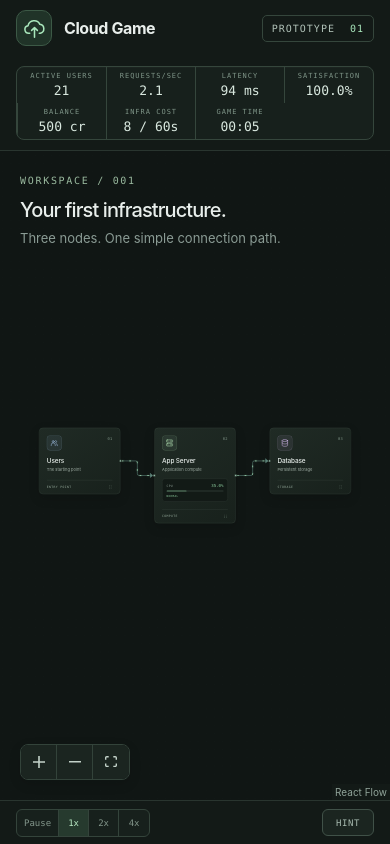
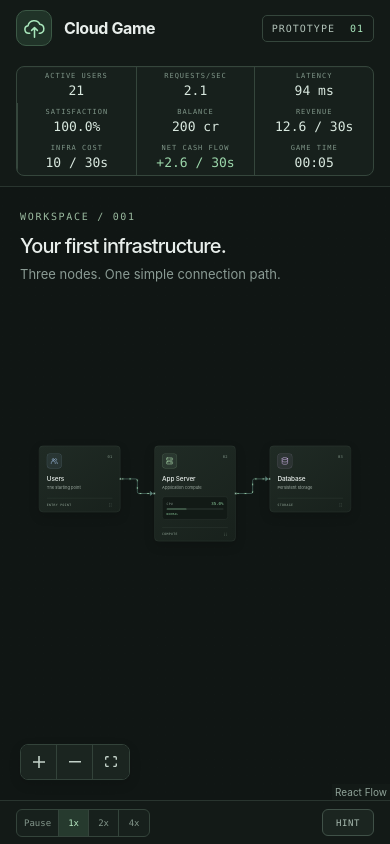
Before and after one commit to Eyadd101/mimar, a React (Vite) app: page / in a window 390 px wide. Built offline with nearby package versions, Linux system fonts and the light colour scheme.

Commit message:
Rebalance economy and add revenue

```diff
--- a/src/App.css
+++ b/src/App.css
@@ -176,7 +176,7 @@
 
 .traffic-hud {
   display: grid;
-  grid-template-columns: repeat(7, minmax(72px, 1fr));
+  grid-template-columns: repeat(9, minmax(72px, 1fr));
   margin: 0;
   overflow: hidden;
   border: 1px solid #35463c;
@@ -209,6 +209,14 @@
   color: #d9e8df;
   font: 13px var(--mono);
   font-variant-numeric: tabular-nums;
+}
+
+.traffic-hud dd[data-cash-flow='positive'] {
+  color: #9bd6aa;
+}
+
+.traffic-hud dd[data-cash-flow='negative'] {
+  color: #e98c7a;
 }
 
 .traffic-hud__notice {
@@ -818,7 +826,7 @@
   }
 
   .traffic-hud {
-    grid-template-columns: repeat(7, minmax(0, 1fr));
+    grid-template-columns: repeat(9, minmax(0, 1fr));
     width: 100%;
   }
 
@@ -854,7 +862,7 @@
   }
 
   .traffic-hud {
-    grid-template-columns: repeat(4, minmax(0, 1fr));
+    grid-template-columns: repeat(3, minmax(0, 1fr));
     width: 100%;
   }
 
--- a/src/App.tsx
+++ b/src/App.tsx
@@ -93,7 +93,9 @@ function App() {
           customerSatisfaction={traffic.customerSatisfaction}
           satisfactionReason={traffic.satisfactionReason}
           balance={traffic.balance}
-          infrastructureCost={traffic.appServer.costPerPeriod}
+          revenuePerPeriod={traffic.revenuePerPeriod}
+          infrastructureCost={traffic.infrastructureCostPerPeriod}
+          netCashFlowPerPeriod={traffic.netCashFlowPerPeriod}
           costPeriodSeconds={appServerResourceConfig.costPeriodSeconds}
           gameTimeSeconds={traffic.gameTimeSeconds}
         />
--- a/src/components/TrafficHud.tsx
+++ b/src/components/TrafficHud.tsx
@@ -5,9 +5,15 @@ type TrafficHudProps = {
   customerSatisfaction: number
   satisfactionReason: string | null
   balance: number
+  revenuePerPeriod: number
   infrastructureCost: number
+  netCashFlowPerPeriod: number
   costPeriodSeconds: number
   gameTimeSeconds: number
+}
+
+function formatCredits(value: number) {
+  return Number.isInteger(value) ? value.toFixed(0) : value.toFixed(1)
 }
 
 function formatGameTime(totalSeconds: number) {
@@ -24,7 +30,9 @@ export function TrafficHud({
   customerSatisfaction,
   satisfactionReason,
   balance,
+  revenuePerPeriod,
   infrastructureCost,
+  netCashFlowPerPeriod,
   costPeriodSeconds,
   gameTimeSeconds,
 }: TrafficHudProps) {
@@ -49,11 +57,22 @@ export function TrafficHud({
         </div>
         <div className="traffic-hud__metric">
           <dt>Balance</dt>
-          <dd>{balance} cr</dd>
+          <dd>{formatCredits(balance)} cr</dd>
+        </div>
+        <div className="traffic-hud__metric">
+          <dt>Revenue</dt>
+          <dd>{formatCredits(revenuePerPeriod)} / {costPeriodSeconds}s</dd>
         </div>
         <div className="traffic-hud__metric">
           <dt>Infra Cost</dt>
           <dd>{infrastructureCost} / {costPeriodSeconds}s</dd>
+        </div>
+        <div className="traffic-hud__metric">
+          <dt>Net Cash Flow</dt>
+          <dd data-cash-flow={netCashFlowPerPeriod < 0 ? 'negative' : 'positive'}>
+            {netCashFlowPerPeriod > 0 ? '+' : ''}
+            {formatCredits(netCashFlowPerPeriod)} / {costPeriodSeconds}s
+          </dd>
         </div>
         <div className="traffic-hud__metric">
           <dt>Game Time</dt>
--- a/src/simulation/config.ts
+++ b/src/simulation/config.ts
@@ -21,12 +21,12 @@ export const serverTierConfigs = {
   small: {
     name: 'Small Server',
     requestCapacity: 6,
-    costPerPeriod: 8,
+    costPerPeriod: 10,
   },
   medium: {
     name: 'Medium Server',
     requestCapacity: 14,
-    costPerPeriod: 18,
+    costPerPeriod: 24,
   },
 } as const
 
@@ -37,17 +37,18 @@ export const appServerResourceConfig = {
   type: 'App Server',
   awsReference: 'EC2',
   initialTierId: 'small' satisfies ServerTierId,
-  costPeriodSeconds: 60,
+  costPeriodSeconds: 30,
 } as const
 
 export const serverUpgradeConfig = {
   targetTierId: 'medium' satisfies ServerTierId,
-  upgradeCost: 180,
+  upgradeCost: 120,
   deploymentDurationSeconds: 30,
 } as const
 
 export const economyConfig = {
-  initialBalance: 500,
+  initialBalance: 200,
+  revenuePerActiveUserPerPeriod: 0.6,
 } as const
 
 export const latencySimulationConfig = {
--- a/src/simulation/economySimulation.ts
+++ b/src/simulation/economySimulation.ts
@@ -2,11 +2,75 @@ import { economyConfig } from './config'
 
 export type EconomyState = {
   balance: number
+  revenuePerPeriod: number
+  infrastructureCostPerPeriod: number
+  netCashFlowPerPeriod: number
 }
 
-export function createInitialEconomyState(): EconomyState {
+const roundToOneDecimal = (value: number) => Math.round(value * 10) / 10
+
+/**
+ * Healthy users generate the configured revenue each economy period.
+ * Satisfaction scales how much of that potential revenue is retained:
+ * revenue = activeUsers * revenuePerActiveUserPerPeriod * satisfaction / 100
+ */
+export function calculateRevenuePerPeriod(
+  activeUsers: number,
+  customerSatisfaction: number,
+) {
+  return roundToOneDecimal(
+    activeUsers *
+      economyConfig.revenuePerActiveUserPerPeriod *
+      (customerSatisfaction / 100),
+  )
+}
+
+export function createInitialEconomyState(
+  activeUsers: number,
+  customerSatisfaction: number,
+  infrastructureCostPerPeriod: number,
+): EconomyState {
+  const revenuePerPeriod = calculateRevenuePerPeriod(
+    activeUsers,
+    customerSatisfaction,
+  )
+
   return {
     balance: economyConfig.initialBalance,
+    revenuePerPeriod,
+    infrastructureCostPerPeriod,
+    netCashFlowPerPeriod: roundToOneDecimal(
+      revenuePerPeriod - infrastructureCostPerPeriod,
+    ),
+  }
+}
+
+export function advanceEconomy(
+  currentState: EconomyState,
+  activeUsers: number,
+  customerSatisfaction: number,
+  infrastructureCostPerPeriod: number,
+  periodIsDue: boolean,
+): EconomyState {
+  const revenuePerPeriod = calculateRevenuePerPeriod(
+    activeUsers,
+    customerSatisfaction,
+  )
+  const netCashFlowPerPeriod = roundToOneDecimal(
+    revenuePerPeriod - infrastructureCostPerPeriod,
+  )
+  const balance = periodIsDue
+    ? Math.max(
+        roundToOneDecimal(currentState.balance + netCashFlowPerPeriod),
+        0,
+      )
+    : currentState.balance
+
+  return {
+    balance,
+    revenuePerPeriod,
+    infrastructureCostPerPeriod,
+    netCashFlowPerPeriod,
   }
 }
 
@@ -17,7 +81,3 @@ export function canAffordCost(balance: number, cost: number) {
 export function deductCost(balance: number, cost: number) {
   return canAffordCost(balance, cost) ? balance - cost : balance
 }
-
-export function deductInfrastructureCost(balance: number, cost: number) {
-  return Math.max(balance - cost, 0)
-}
--- a/src/simulation/trafficSimulation.ts
+++ b/src/simulation/trafficSimulation.ts
@@ -14,10 +14,10 @@ import {
   type CustomerSatisfactionState,
 } from './customerSatisfactionSimulation'
 import {
+  advanceEconomy,
   canAffordCost,
   createInitialEconomyState,
   deductCost,
-  deductInfrastructureCost,
   type EconomyState,
 } from './economySimulation'
 
@@ -53,15 +53,21 @@ export function createInitialTrafficState(): TrafficSimulationState {
   const activeUsers = trafficSimulationConfig.initialActiveUsers
   const requestsPerSecond = calculateRequestsPerSecond(activeUsers)
   const tierId = appServerResourceConfig.initialTierId
+  const appServer = calculateAppServerMetrics(requestsPerSecond, tierId)
+  const satisfaction = createInitialCustomerSatisfactionState()
 
   return {
     activeUsers,
     requestsPerSecond,
     gameTimeSeconds: 0,
-    appServer: calculateAppServerMetrics(requestsPerSecond, tierId),
+    appServer,
     serverDeployment: null,
-    ...createInitialCustomerSatisfactionState(),
-    ...createInitialEconomyState(),
+    ...satisfaction,
+    ...createInitialEconomyState(
+      activeUsers,
+      satisfaction.customerSatisfaction,
+      appServer.costPerPeriod,
+    ),
   }
 }
 
@@ -146,27 +152,28 @@ function advanceOneGameSecond(
     ? null
     : currentState.serverDeployment
   const appServer = calculateAppServerMetrics(requestsPerSecond, tierId)
-  const infrastructureCostIsDue =
+  const economyPeriodIsDue =
     gameTimeSeconds % appServerResourceConfig.costPeriodSeconds === 0
-  const balance = infrastructureCostIsDue
-    ? deductInfrastructureCost(
-        currentState.balance,
-        appServer.costPerPeriod,
-      )
-    : currentState.balance
   const satisfaction = advanceCustomerSatisfaction(
     currentState,
     appServer.latencyMs,
     1,
+  )
+  const economy = advanceEconomy(
+    currentState,
+    activeUsers,
+    satisfaction.customerSatisfaction,
+    appServer.costPerPeriod,
+    economyPeriodIsDue,
   )
 
   return {
     activeUsers,
     requestsPerSecond,
     gameTimeSeconds,
-    balance,
     appServer,
     serverDeployment,
     ...satisfaction,
+    ...economy,
   }
 }
```
